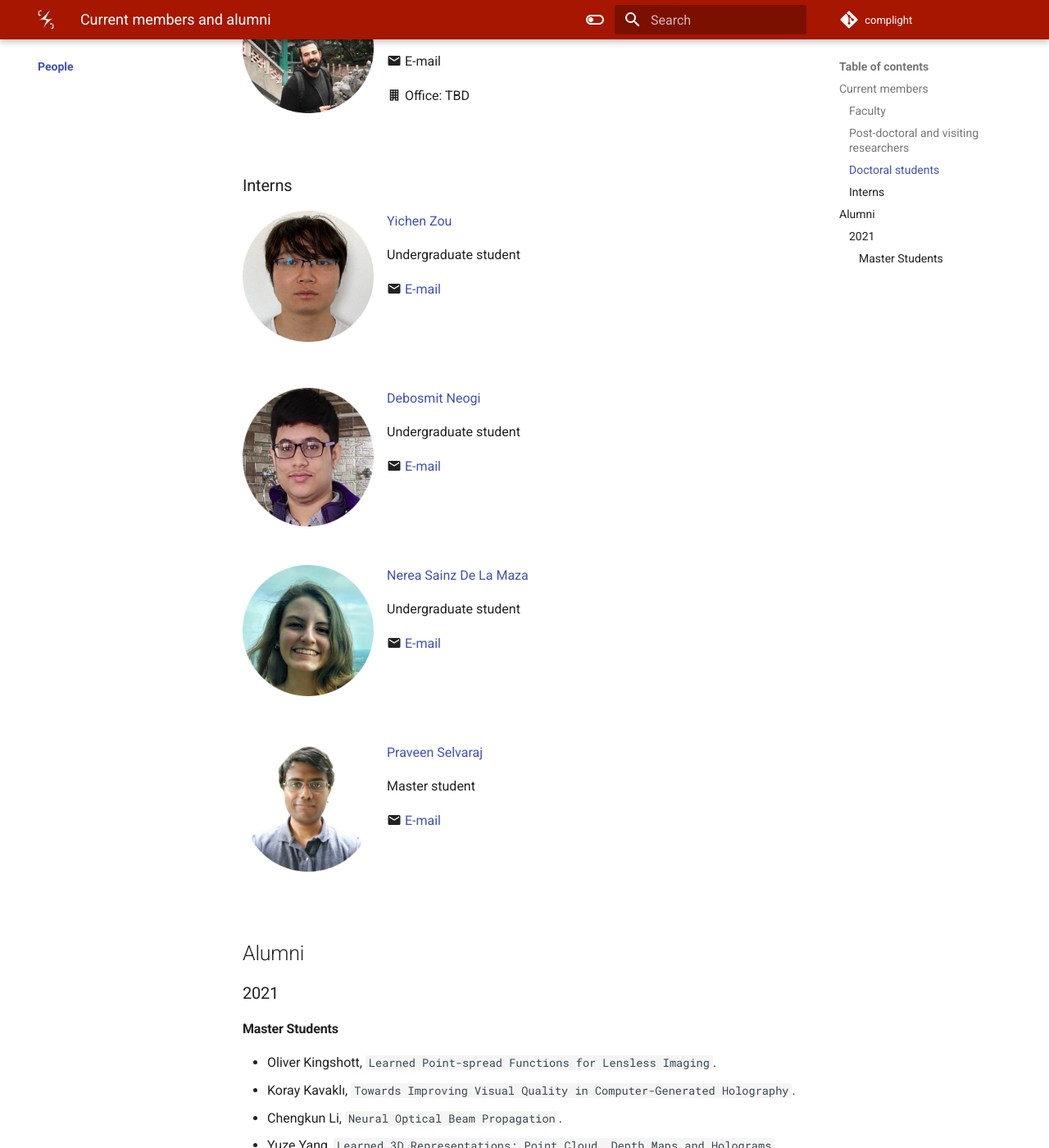
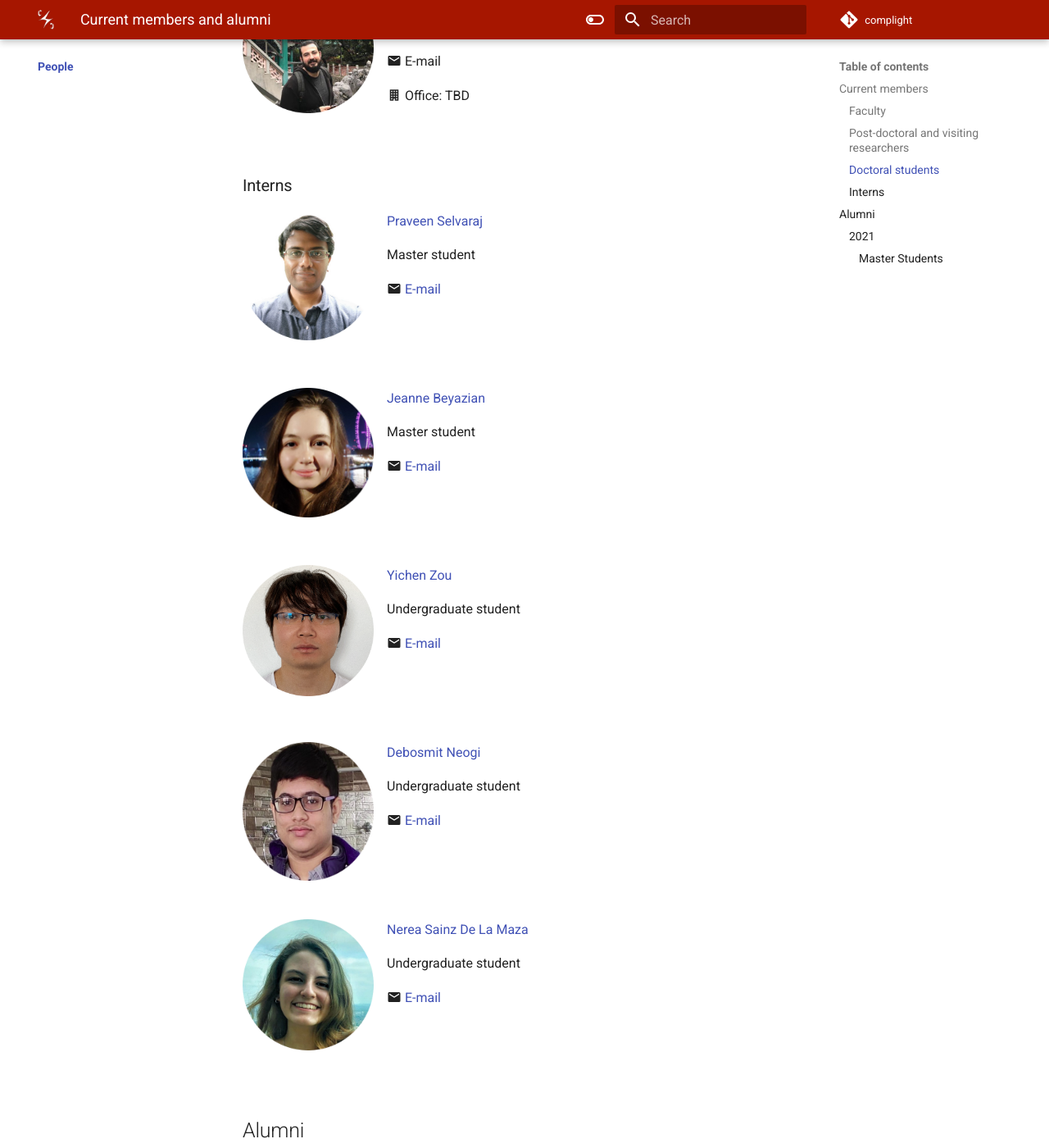
Before and after one commit to complight/complight.github.io, an MkDocs documentation site: the page built from docs/people/index.md, in a window 1280 px wide and 1400 px high, scrolled down 1097 px. Shown: the whole window at 82% size. Built offline with MkDocs 1.6.1 and Material for MkDocs 9.7.7, drawn with Linux system fonts in a browser that asks for light colours.

Commit message:
Updating people page.

```diff
--- a/docs/people/index.md
+++ b/docs/people/index.md
@@ -51,6 +51,31 @@ PhD student
 
 
 ### Interns
+
+<div style="float: left; height:200px;" class="boxed">
+<img align='left' src="../people/praveen_selvaraj.png" width="160" alt/>
+</div>
+[Praveen Selvaraj](https://in.linkedin.com/in/pravsels)
+
+Master student
+
+:material-email: [E-mail](mailto:praveen.selvaraj.21@ucl.ac.uk)
+
+<br clear="left"/>
+
+
+<div style="float: left; height:200px;" class="boxed">
+<img align='left' src="../people/jeanne_beyazian.png" width="160" alt/>
+</div>
+[Jeanne Beyazian](https://www.linkedin.com/in/jeanne-beyazian/)
+
+Master student
+
+:material-email: [E-mail](mailto:jeanne.beyazian.21@ucl.ac.uk)
+
+<br clear="left"/>
+
+
 <div style="float: left; height:200px;" class="boxed">
 <img align='left' src="../people/yichen_zou.png" width="160" alt/>
 </div>
@@ -86,18 +111,6 @@ Undergraduate student
 
 <br clear="left"/>
 
-
-<div style="float: left; height:200px;" class="boxed">
-<img align='left' src="../people/praveen_selvaraj.png" width="160" alt/>
-</div>
-[Praveen Selvaraj](https://in.linkedin.com/in/pravsels)
-
-Master student
-
-:material-email: [E-mail](mailto:praveen.selvaraj.21@ucl.ac.uk)
-
-<br clear="left"/>
-
 ## Alumni
 
 ### 2021
```
Also changed, not shown: docs/people/jeanne_beyazian.png (added).
